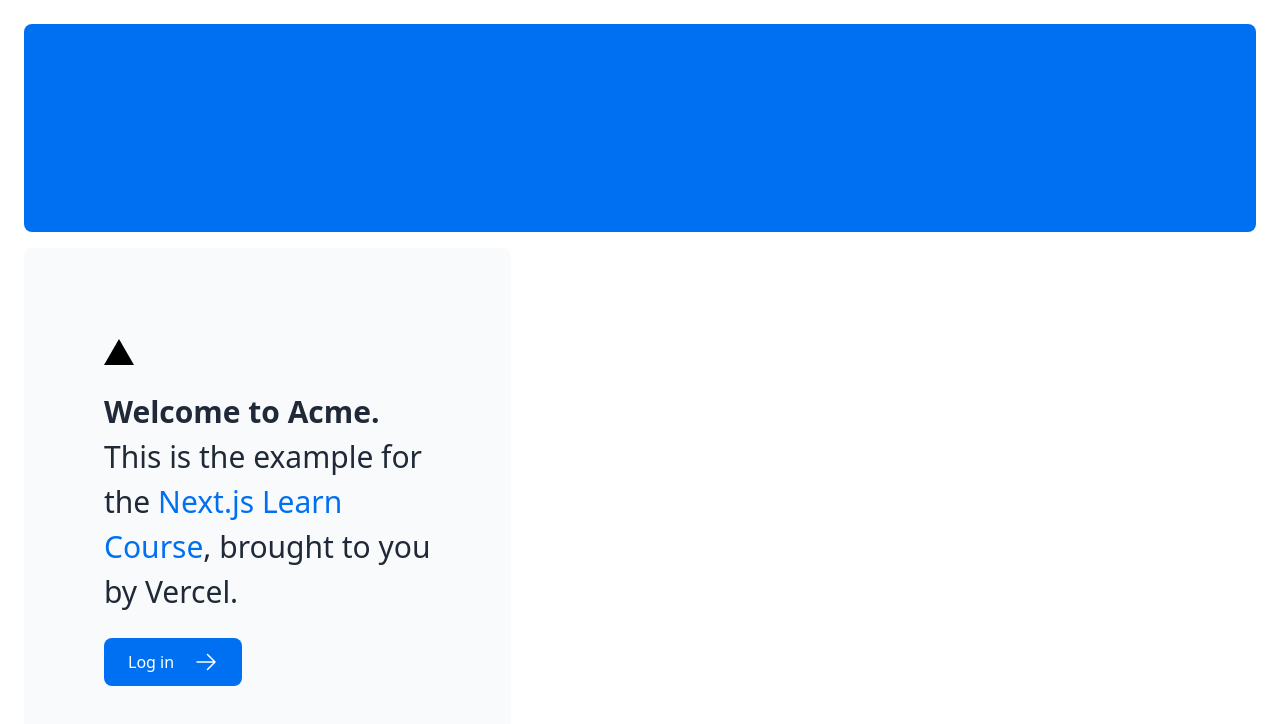
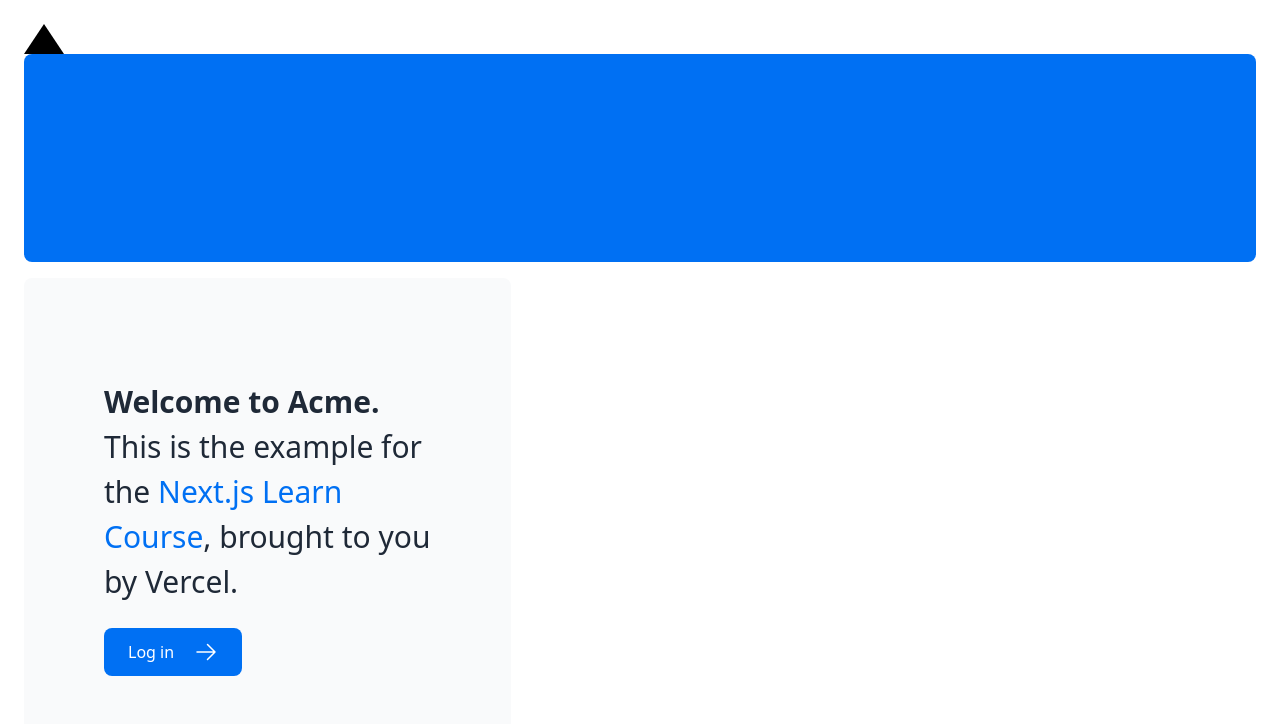
Before and after one commit to nakaty2023/learn_next, a Next.js app in the folder nextjs-dashboard/: page / in a window 1280 px wide. Shown: the top 724 px of the page. Built offline with nearby package versions, Linux system fonts and the light colour scheme.

Commit message:
CSSモジュール

```diff
--- a/nextjs-dashboard/app/page.tsx
+++ b/nextjs-dashboard/app/page.tsx
@@ -1,18 +1,17 @@
 import AcmeLogo from '@/app/ui/acme-logo';
 import { ArrowRightIcon } from '@heroicons/react/24/outline';
 import Link from 'next/link';
+import styles from '@/app/ui/home.module.css';
 
 export default function Page() {
   return (
     <main className="flex min-h-screen flex-col p-6">
+      <div className={styles.shape} />
       <div className="flex h-20 shrink-0 items-end rounded-lg bg-blue-500 p-4 md:h-52">
         {/* <AcmeLogo /> */}
       </div>
       <div className="mt-4 flex grow flex-col gap-4 md:flex-row">
         <div className="flex flex-col justify-center gap-6 rounded-lg bg-gray-50 px-6 py-10 md:w-2/5 md:px-20">
-        <div
-          className="relative w-0 h-0 border-l-[15px] border-r-[15px] border-b-[26px] border-l-transparent border-r-transparent border-b-black"
-        />
           <p className={`text-xl text-gray-800 md:text-3xl md:leading-normal`}>
             <strong>Welcome to Acme.</strong> This is the example for the{' '}
             <a href="https://nextjs.org/learn/" className="text-blue-500">
--- /dev/null
+++ b/nextjs-dashboard/app/ui/home.module.css
@@ -0,0 +1,7 @@
+.shape {
+  height: 0;
+  width: 0;
+  border-bottom: 30px solid black;
+  border-left: 20px solid transparent;
+  border-right: 20px solid transparent;
+}
```
Also changed, not shown: 1 other file (tests, documents, lock files or other folders).
